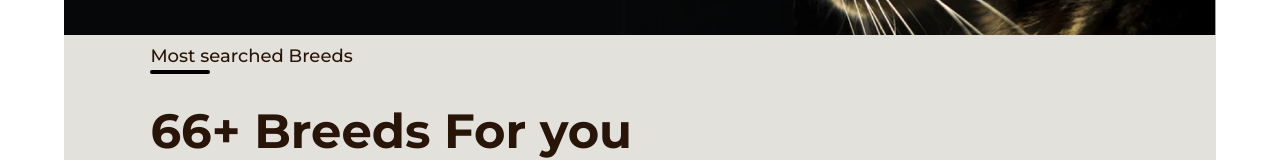
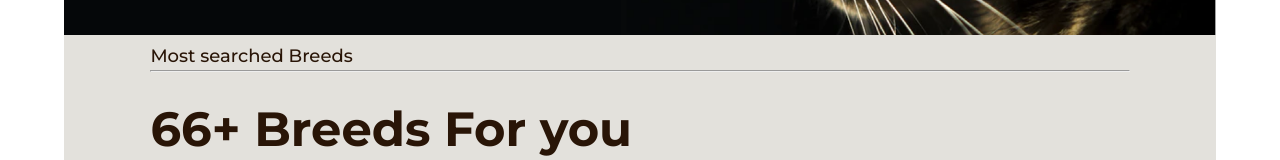
Before and after one commit to LuisGhz/catwiki-react, a React (Vite) app: page / in a window 1280 px wide. Shown: the part 505-665 px from the top of the page. Built offline with nearby package versions, Linux system fonts and the light colour scheme; no server answers; a web font is replaced by a local one.

Commit message:
Change hr class name

```diff
--- a/src/components/TopCats.scss
+++ b/src/components/TopCats.scss
@@ -18,13 +18,6 @@
     line-height: normal;
     margin-block: 0;
     padding-block-start: 1rem;
-  }
-
-  .top-cats__hr {
-    border-radius: 2rem;
-    border: 0.2rem solid black;
-    margin-inline-start: 0;
-    width: 6rem;
   }
 
   .see-more {
--- a/src/components/TopCats.tsx
+++ b/src/components/TopCats.tsx
@@ -12,7 +12,7 @@ export const TopCats = () => {
     <section className="top-cats">
       <div className="top-cats__container">
         <h3 className="top-cats__title">Most searched Breeds</h3>
-        <hr className="top-cats__hr" />
+        <hr className="hr-separator" />
         <div className="see-more">
           <p className="see-more__desc">66+ Breeds For you to discover</p>
           <p className="see-more__link" onClick={() => {
```
